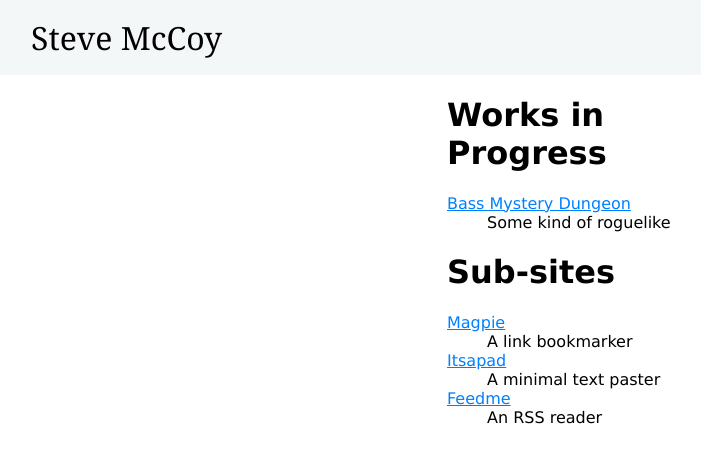
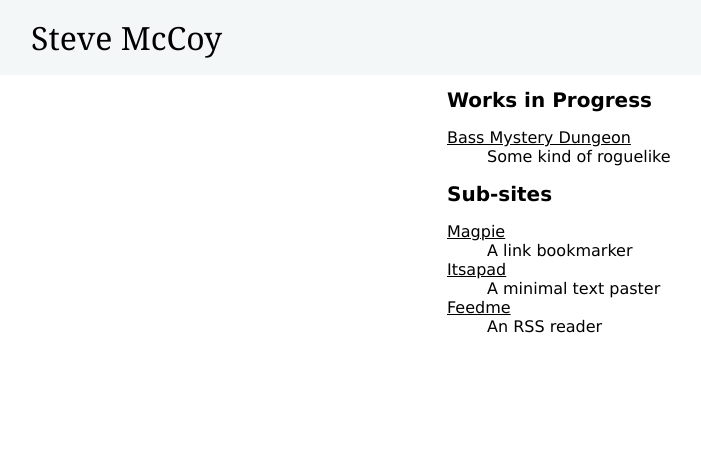
Before and after one commit to mccoyst/mccoyst.github.io, a Jekyll site: the page built from index.html, in a window 1280 px wide. Shown: the top 463 px of the page, without its empty margins (33-734 px from the left). Built offline with Jekyll 4.4.1, drawn with Linux system fonts in a browser that asks for light colours.

Commit message:
Update stk5.css

```diff
--- a/style/stk5.css
+++ b/style/stk5.css
@@ -22,9 +22,13 @@ div.page {
 }
 
 a:link {
-	color: #0080FF;
+	color: #000;
 }
 
 a:visited {
-	color: #004080;
+	color: #000;
 }
+
+h1 {
+	font-size: 125%;
+}
```
